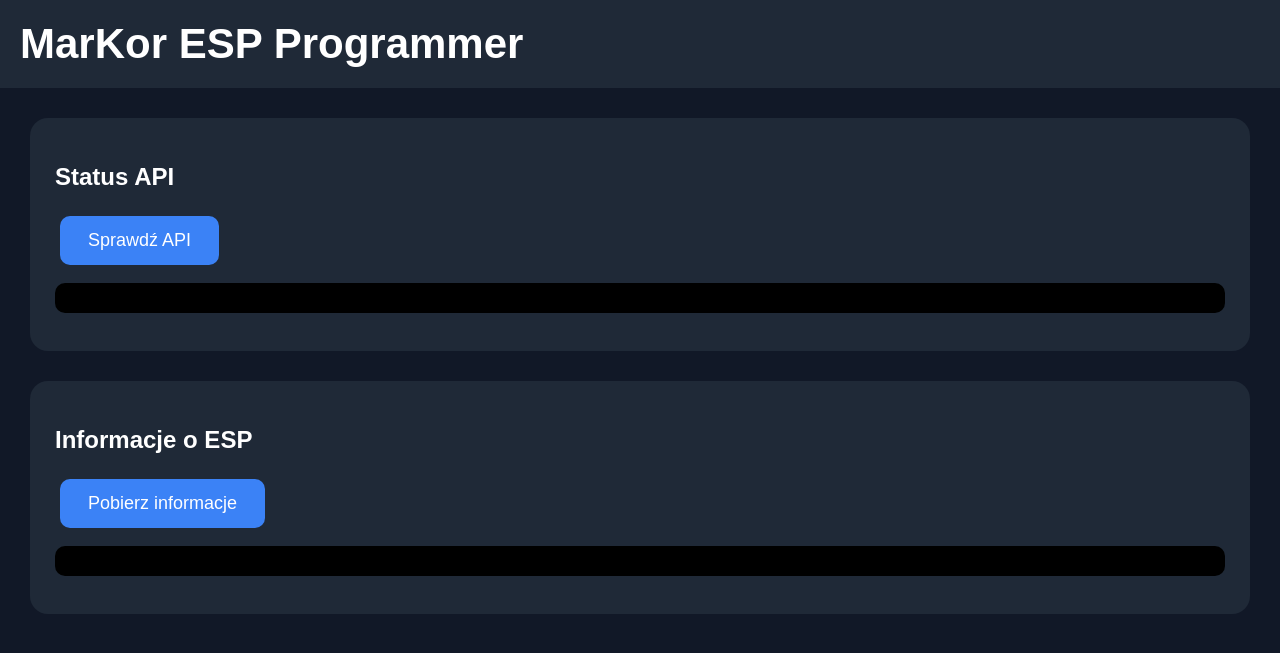
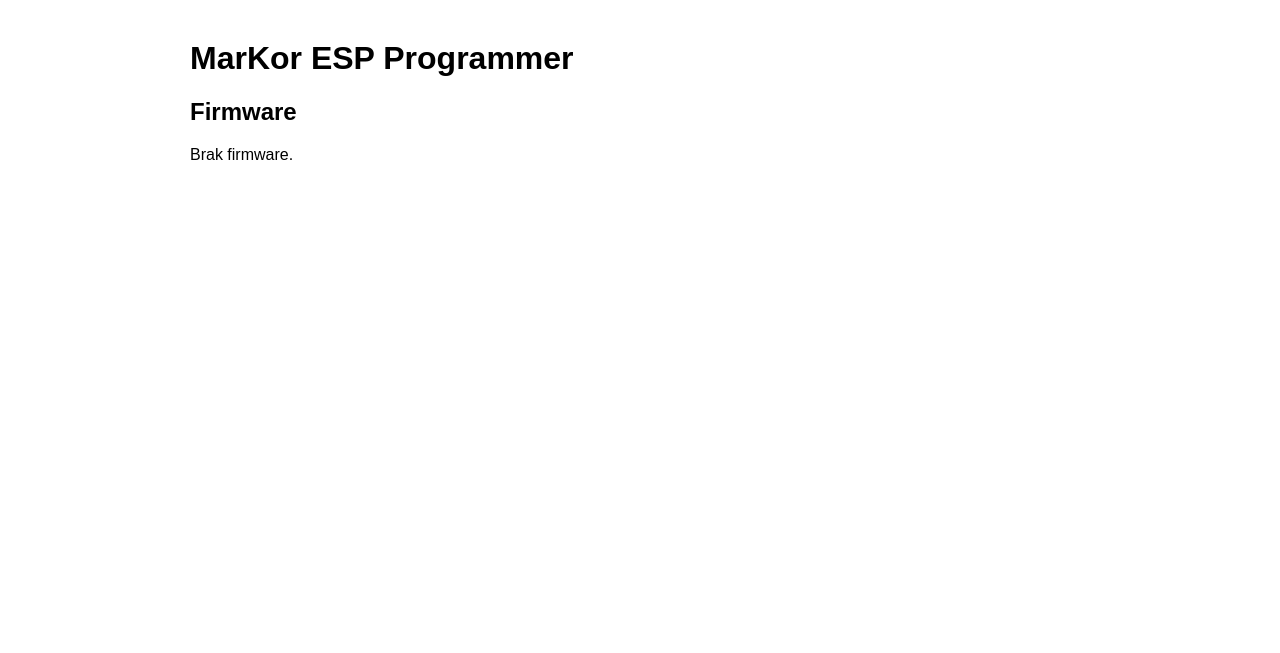
Before and after one commit to markor150/ha-markor-esp-programmer, a FastAPI app: page /ui in a window 1280 px wide. Shown: the top 653 px of the page. Run offline with FastAPI, Linux system fonts and the light colour scheme; data that the repository does not hold is empty; parts of the project's set-up code (start-up, migrations or seed data) failed here and were passed over.

Commit message:
Add simple web UI

```diff
--- a/addon/rootfs/app.py
+++ b/addon/rootfs/app.py
@@ -1,5 +1,6 @@
 from fastapi import FastAPI, Request
 from fastapi.responses import HTMLResponse
+from fastapi.staticfiles import StaticFiles
 from fastapi.templating import Jinja2Templates
 
 from routes import router as core_router
@@ -22,6 +23,7 @@ app = FastAPI(
 )
 
 templates = Jinja2Templates(directory="/templates")
+app.mount("/static", StaticFiles(directory="/static"), name="static")
 
 
 
--- /dev/null
+++ b/addon/rootfs/static/app.js
@@ -0,0 +1,45 @@
+async function loadFiles() {
+    const r = await fetch("/files");
+    const files = await r.json();
+
+    const box = document.getElementById("files");
+
+    if (!files.length) {
+        box.innerHTML = "<p>Brak firmware.</p>";
+        return;
+    }
+
+    box.innerHTML = "";
+
+    files.forEach(file => {
+        const row = document.createElement("div");
+
+        row.innerHTML = `
+            <b>${file.name}</b>
+            (${file.size} B)
+            <button onclick="flash('${file.name}')">Flash</button>
+        `;
+
+        box.appendChild(row);
+    });
+}
+
+async function flash(filename) {
+    const r = await fetch("/flash", {
+        method: "POST",
+        headers: {
+            "Content-Type": "application/json"
+        },
+        body: JSON.stringify({
+            filename,
+            address: "0x0",
+            baud: 460800
+        })
+    });
+
+    const job = await r.json();
+
+    alert("Flash rozpoczęty\nJob ID:\n" + job.job_id);
+}
+
+loadFiles();
--- a/addon/rootfs/templates/index.html
+++ b/addon/rootfs/templates/index.html
@@ -1,65 +1,33 @@
-<!DOCTYPE html>
+<!doctype html>
 <html lang="pl">
 <head>
-<meta charset="UTF-8">
+<meta charset="utf-8">
 <title>MarKor ESP Programmer</title>
-
 <style>
-body{font-family:Arial;background:#111827;color:#fff;margin:0}
-header{background:#1f2937;padding:20px;font-size:42px;font-weight:bold}
-.card{margin:30px;background:#1f2937;border-radius:18px;padding:25px}
-button{background:#3b82f6;color:#fff;border:0;padding:14px 28px;border-radius:10px;font-size:18px;cursor:pointer;margin:5px}
-button:hover{background:#2563eb}
-pre{background:#000;color:#7CFC90;padding:15px;border-radius:10px;overflow:auto;white-space:pre-wrap}
+body{
+    font-family:Arial,sans-serif;
+    max-width:900px;
+    margin:40px auto;
+}
+button{
+    margin-left:10px;
+}
+#files div{
+    margin:8px 0;
+}
 </style>
 </head>
-
 <body>
 
-<header>MarKor ESP Programmer</header>
+<h1>MarKor ESP Programmer</h1>
 
-<div class="card">
-<h2>Status API</h2>
-<button onclick="health()">Sprawdź API</button>
-<pre id="health"></pre>
+<h2>Firmware</h2>
+
+<div id="files">
+Ładowanie...
 </div>
 
-<div class="card">
-<h2>Informacje o ESP</h2>
-<button onclick="deviceInfo()">Pobierz informacje</button>
-<pre id="device"></pre>
-</div>
-
-<script>
-async function health(){
- let r=await fetch("/health");
- document.getElementById("health").textContent=
- JSON.stringify(await r.json(),null,2);
-}
-
-async function deviceInfo(){
-
- document.getElementById("device").textContent="Ładowanie...";
-
- let r=await fetch("/device_info");
- let job=await r.json();
-
- while(true){
-
-   await new Promise(x=>setTimeout(x,1000));
-
-   let s=await fetch("/jobs/"+job.job_id);
-   let d=await s.json();
-
-   if(d.status=="finished"){
-      document.getElementById("device").textContent=d.result.stdout;
-      break;
-   }
-
- }
-
-}
-</script>
+<script src="/static/app.js"></script>
 
 </body>
 </html>
```
